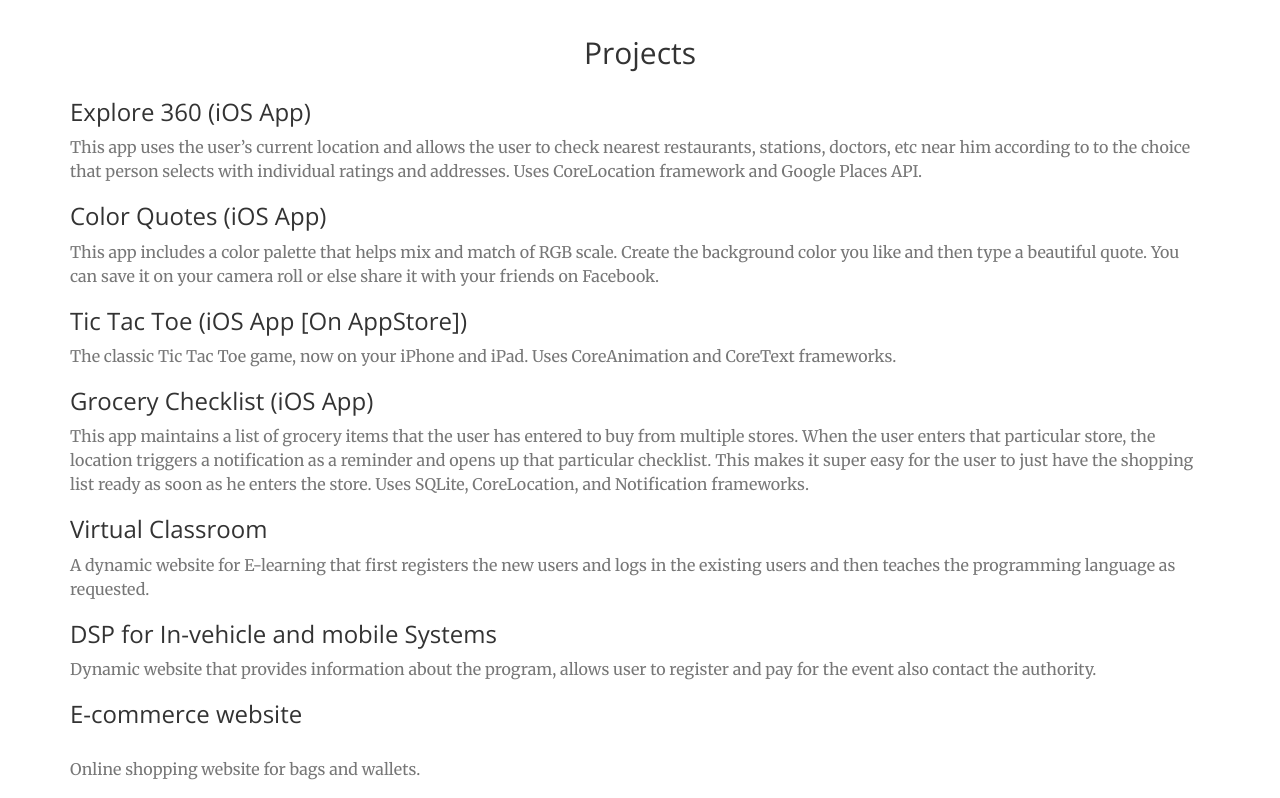
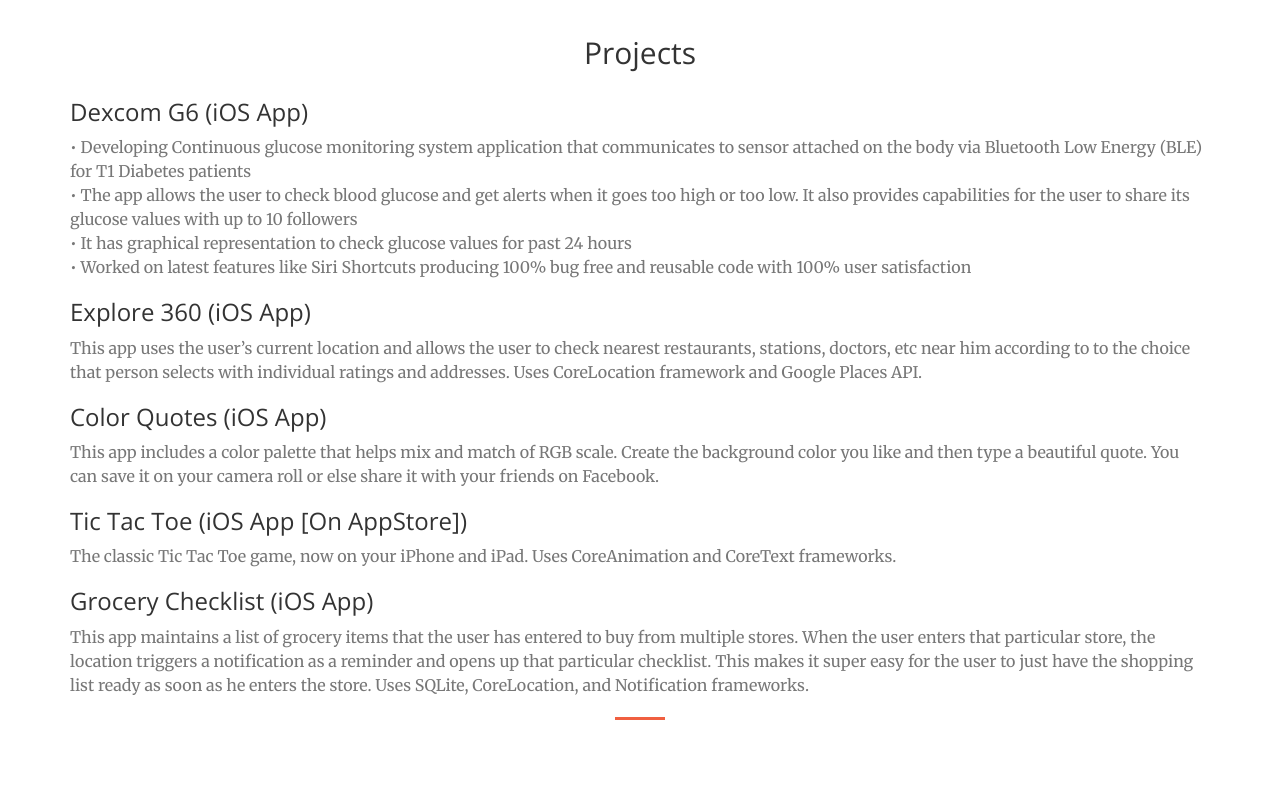
Before and after one commit to aashanashah/aashanashah.github.io, a website: page index.html in a window 1280 px wide. Shown: the part 2720-3518 px from the top of the page. Drawn offline with nearby package versions, Linux system fonts and the light colour scheme.

Commit message:
Update index.html

```diff
--- a/index.html
+++ b/index.html
@@ -190,6 +190,11 @@
                     <h2 class="section-heading">Projects</h2>
 </div>
 <div class="col-lg-12 text-left">
+    <h3>Dexcom G6 (iOS App)</h3>
+                        <p class="text-muted"> •	Developing Continuous glucose monitoring system application that communicates to sensor attached on the body via Bluetooth Low Energy (BLE) for T1 Diabetes patients<br>
+•	The app allows the user to check blood glucose and get alerts when it goes too high or too low. It also provides capabilities for the user to share its glucose values with up to 10 followers<br>
+•	It has graphical representation to check glucose values for past 24 hours<br>
+•	Worked on latest features like Siri Shortcuts producing 100% bug free and reusable code with 100% user satisfaction
 <h3>Explore 360 (iOS App)</h3>
                         <p class="text-muted"> This app uses the user’s current location and allows the user to check nearest restaurants, stations, doctors, etc near him according to to the choice that person selects with individual ratings and addresses. Uses CoreLocation framework and Google Places API.
 </p>
@@ -202,12 +207,6 @@
     <h3>Grocery Checklist (iOS App)</h3>
     <p class="text-muted"> This app maintains a list of grocery items that the user has entered to buy from multiple stores. When the user enters that particular store, the location triggers a notification as a reminder and opens up that particular checklist. This makes it super easy for the user to just have the shopping list ready as soon as he enters the store. Uses SQLite, CoreLocation, and Notification frameworks.
 </p>
-    <h3>Virtual Classroom</h3>
-                        <p class="text-muted"> A dynamic website for E-learning that first registers the new users and logs in the existing users and then teaches the programming language as requested.</p>
-<h3>DSP for In-vehicle and mobile Systems</h3>
-                        <p class="text-muted"> Dynamic website that provides information about the program, allows user to register and pay for the event also contact the authority. </p>
-    <h3>E-commerce website</h3>
-                        <p class="text-muted"> Online shopping website for bags and wallets. </p>
     <hr class="primary">
                 </div>
             </div>
```
